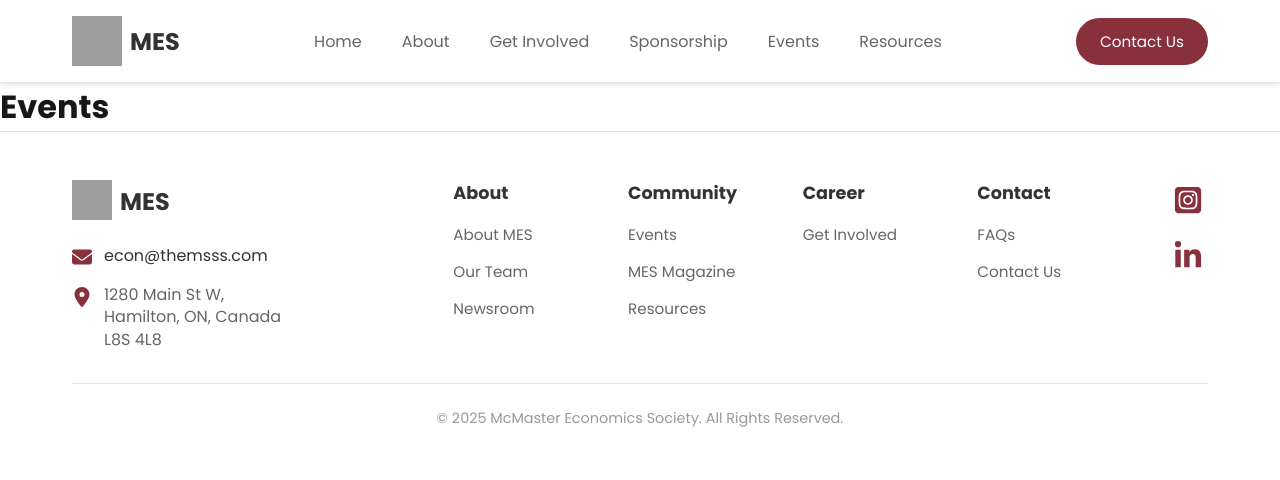
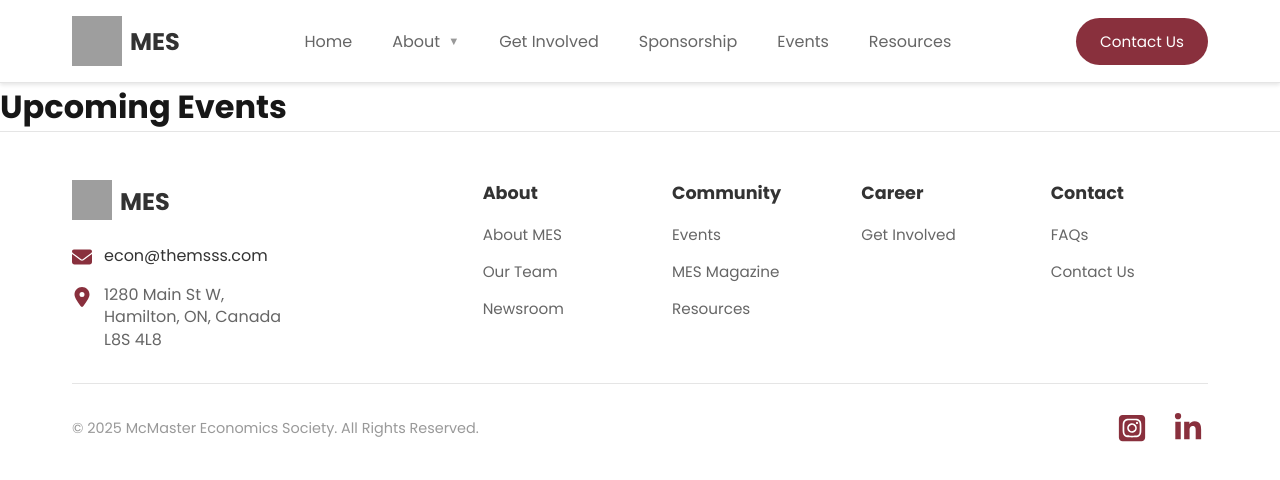
Before and after one commit to McMaster-Economics-Society/mes-website, a Next.js app: page /events in a window 1280 px wide. Shown: the top 480 px of the page. Built offline with nearby package versions, Linux system fonts and the light colour scheme; grey boxes are pictures that could not be loaded.

Commit message:
Fix: Updated footer to have social media icons and copyright sentence inline. Added Drop-down for About tab in navbar.

```diff
--- a/src/app/components/Footer.js
+++ b/src/app/components/Footer.js
@@ -103,8 +103,18 @@ export default function Footer() {
               </ul>
             </div>
           </div>
+        </div>
 
-          {/* Social Media */}
+        {/* Copyright with Social Media */}
+        <div className={styles.copyright}>
+          <hr className={styles.divider} />
+          <div className={styles.copyrightContent}>
+            <p suppressHydrationWarning>
+              © {new Date().getFullYear()} McMaster Economics Society. All
+              Rights Reserved.
+            </p>
+
+            {/* Social Media moved here */}
             <div className={styles.socialSection}>
               <a
                 href="https://www.instagram.com/mcmasterecon"
@@ -136,14 +146,6 @@ export default function Footer() {
               </a>
             </div>
           </div>
-
-        {/* Copyright */}
-        <div className={styles.copyright}>
-          <hr className={styles.divider} />
-          <p>
-            © {new Date().getFullYear()} McMaster Economics Society. All Rights
-            Reserved.
-          </p>
         </div>
       </div>
     </footer>
--- a/src/app/components/Footer.module.css
+++ b/src/app/components/Footer.module.css
@@ -10,7 +10,7 @@
 }
 .footerContent {
     display: grid;
-    grid-template-columns: 1fr 2fr auto;
+    grid-template-columns: 1fr 2fr;
     gap: 3rem;
     margin-bottom: 2rem;
 }
@@ -35,21 +35,18 @@
     flex-direction: column;
     gap: 1rem;
 }
-
 /* New styles for contact items with icons */
 .contactItem {
     display: flex;
     align-items: flex-start;
     gap: 12px;
 }
-
 .contactIcon {
     flex-shrink: 0;
     margin-top: 3px;
     width: 20px;
     height: 20px;
 }
-
 .email {
     color: #333333;
     font-weight: 500;
@@ -99,9 +96,8 @@
 }
 .socialSection {
     display: flex;
-    flex-direction: column;
     gap: 1rem;
-    align-items: flex-end;
+    align-items: center;
 }
 .socialLink {
     text-decoration: none;
@@ -131,13 +127,18 @@
 .copyright {
     margin-top: 2rem;
 }
+.copyrightContent {
+    display: flex;
+    justify-content: space-between;
+    align-items: center;
+    gap: 2rem;
+}
 .divider {
     border: none;
     border-top: 1px solid #e5e5e5;
     margin-bottom: 1.5rem;
 }
 .copyright p {
-    text-align: center;
     color: #999999;
     font-size: 0.9rem;
     margin: 0;
@@ -151,11 +152,6 @@
     .linksSection {
         grid-template-columns: repeat(2, 1fr);
         gap: 2rem;
-    }
-    .socialSection {
-        flex-direction: row;
-        justify-content: center;
-        align-items: center;
     }
 }
 @media (max-width: 768px) {
@@ -176,9 +172,14 @@
     .socialSection {
         justify-content: center;
     }
-
     /* Mobile alignment adjustments for contact items */
     .contactItem {
         justify-content: center;
     }
+    /* Stack copyright and social on mobile */
+    .copyrightContent {
+        flex-direction: column;
+        gap: 1rem;
+        text-align: center;
+    }
 }
--- a/src/app/components/Navbar.js
+++ b/src/app/components/Navbar.js
@@ -2,20 +2,44 @@
 import Link from "next/link";
 import { useState } from "react";
 import Image from "next/image";
+
 export default function Navbar() {
   const [isMobileMenuOpen, setIsMobileMenuOpen] = useState(false);
+  const [activeDropdown, setActiveDropdown] = useState(null);
 
   const toggleMobileMenu = () => {
     setIsMobileMenuOpen(!isMobileMenuOpen);
   };
 
+  const handleDropdownToggle = (itemName) => {
+    setActiveDropdown(activeDropdown === itemName ? null : itemName);
+  };
+
+  const handleMouseEnter = (itemName) => {
+    setActiveDropdown(itemName);
+  };
+
+  const handleMouseLeave = () => {
+    setActiveDropdown(null);
+  };
+
   const navItems = [
     { name: "Home", href: "/" },
-    { name: "About", href: "/about/about-mes" },
+    {
+      name: "About",
+      href: "#",
+      dropdown: [
+        { name: "About MES", href: "/about/about-mes" },
+        { name: "Our Team", href: "/about/team" },
+      ],
+    },
     { name: "Get Involved", href: "/get-involved" },
     { name: "Sponsorship", href: "/sponsorship" },
     { name: "Events", href: "/events" },
-    { name: "Resources", href: "/resources" },
+    {
+      name: "Resources",
+      href: "#",
+    },
   ];
 
   return (
@@ -38,8 +62,48 @@ export default function Navbar() {
         <div className="nav-center">
           <ul className={`nav-links ${isMobileMenuOpen ? "active" : ""}`}>
             {navItems.map((item, index) => (
-              <li key={index}>
-                <Link href={item.href}>{item.name}</Link>
+              <li
+                key={index}
+                className={`nav-item ${item.dropdown ? "has-dropdown" : ""}`}
+                onMouseEnter={() =>
+                  item.dropdown && handleMouseEnter(item.name)
+                }
+                onMouseLeave={() => item.dropdown && handleMouseLeave()}
+              >
+                <div className="nav-link-wrapper">
+                  <Link href={item.href} className="nav-link">
+                    {item.name}
+                    {item.dropdown && <span className="dropdown-arrow">▼</span>}
+                  </Link>
+
+                  {/* Mobile dropdown toggle */}
+                  {item.dropdown && (
+                    <button
+                      className="mobile-dropdown-toggle"
+                      onClick={() => handleDropdownToggle(item.name)}
+                      aria-label={`Toggle ${item.name} menu`}
+                    >
+                      ▼
+                    </button>
+                  )}
+                </div>
+
+                {/* Dropdown Menu */}
+                {item.dropdown && (
+                  <ul
+                    className={`dropdown-menu ${
+                      activeDropdown === item.name ? "show" : ""
+                    }`}
+                  >
+                    {item.dropdown.map((subItem, subIndex) => (
+                      <li key={subIndex} className="dropdown-item">
+                        <Link href={subItem.href} className="dropdown-link">
+                          {subItem.name}
+                        </Link>
+                      </li>
+                    ))}
+                  </ul>
+                )}
               </li>
             ))}
           </ul>
--- a/src/app/contact/ContactPage.module.css
+++ b/src/app/contact/ContactPage.module.css
@@ -20,6 +20,7 @@
 
 .pageTitle {
     font-size: 3rem;
+    text-align: left;
     font-weight: bold;
     color: #111827;
     margin-bottom: 16px;
@@ -27,6 +28,7 @@
 }
 
 .pageSubtitle {
+    text-align: left;
     font-size: 1.25rem;
     color: #6b7280;
     margin: 0;
@@ -233,10 +235,12 @@
 
 @media (max-width: 768px) {
     .pageTitle {
+        text-align: left;
         font-size: 2.5rem;
     }
 
     .sectionTitle {
+        text-align: left;
         font-size: 1.75rem;
     }
 
@@ -274,10 +278,12 @@
 
 @media (max-width: 480px) {
     .pageTitle {
+        text-align: left;
         font-size: 2rem;
     }
 
     .pageSubtitle {
+        text-align: left;
         font-size: 1.125rem;
     }
 
--- a/src/app/events/page.js
+++ b/src/app/events/page.js
@@ -1,7 +1,7 @@
 export default function EventsPage() {
   return (
     <div>
-      <h1>Events</h1>
+      <h1>Upcoming Events</h1>
       {/* Your page content */}
     </div>
   );
--- a/src/app/globals.css
+++ b/src/app/globals.css
@@ -35,7 +35,7 @@ a {
     text-decoration: none;
 }
 
-/* Navigation bar */
+/* ===== NAVIGATION BAR ===== */
 @media (prefers-color-scheme: dark) {
     html {
         color-scheme: dark;
@@ -48,6 +48,8 @@ a {
     padding: 1rem 0;
     box-shadow: 0 2px 4px rgba(0, 0, 0, 0.1);
     border-bottom: 1px solid #e5e5e5;
+    position: relative;
+    z-index: 1000;
 }
 
 .container {
@@ -96,6 +98,125 @@ a {
     padding: 0;
 }
 
+/* ===== DROPDOWN STYLES ===== */
+.nav-item {
+    position: relative;
+}
+
+.nav-item.has-dropdown {
+    position: relative;
+}
+
+.nav-link-wrapper {
+    display: flex;
+    align-items: center;
+    position: relative;
+}
+
+.nav-link {
+    color: #666666;
+    text-decoration: none;
+    font-weight: 500;
+    font-size: 16px;
+    transition: color 0.3s ease;
+    padding: 0.5rem 0;
+    display: flex;
+    align-items: center;
+    gap: 0.5rem;
+}
+
+.nav-link:hover {
+    color: #89303d;
+    font-weight: 700;
+}
+
+.dropdown-arrow {
+    font-size: 0.7rem;
+    transition: transform 0.3s ease;
+    color: #999999;
+}
+
+.nav-item:hover .dropdown-arrow {
+    transform: rotate(180deg);
+    color: #89303d;
+}
+
+.mobile-dropdown-toggle {
+    display: none;
+    background: none;
+    border: none;
+    cursor: pointer;
+    color: #666666;
+    font-size: 0.8rem;
+    padding: 0.5rem;
+    margin-left: 0.5rem;
+}
+
+/* Dropdown Menu */
+.dropdown-menu {
+    position: absolute;
+    top: 100%;
+    left: 50%;
+    transform: translateX(-50%);
+    background-color: #2a2a2a;
+    min-width: 280px;
+    border-radius: 12px;
+    box-shadow: 0 8px 32px rgba(0, 0, 0, 0.15);
+    opacity: 0;
+    visibility: hidden;
+    transition: all 0.3s ease;
+    margin-top: 0.5rem;
+    padding: 1rem;
+    z-index: 1000;
+    list-style: none;
+}
+
+.dropdown-menu.show {
+    opacity: 1;
+    visibility: visible;
+    transform: translateX(-50%) translateY(0);
+}
+
+.dropdown-item {
+    margin-bottom: 0.5rem;
+}
+
+.dropdown-item:last-child {
+    margin-bottom: 0;
+}
+
+.dropdown-link {
+    display: flex;
+    align-items: center;
+    gap: 0.75rem;
+    padding: 0.75rem 1rem;
+    color: #ffffff;
+    text-decoration: none;
+    font-weight: 500;
+    font-size: 15px;
+    border-radius: 8px;
+    transition: all 0.2s ease;
+    background-color: transparent;
+}
+
+.dropdown-link:hover {
+    background-color: #3a3a3a;
+    color: #ffffff;
+    transform: translateX(4px);
+}
+
+/* Add icons before dropdown links (optional) */
+.dropdown-link::before {
+    content: "→";
+    font-size: 0.8rem;
+    opacity: 0.7;
+    transition: opacity 0.2s ease;
+}
+
+.dropdown-link:hover::before {
+    opacity: 1;
+}
+
 /* Responsive spacing for larger screens */
 @media (min-width: 1200px) {
     .nav-links {
@@ -115,20 +236,6 @@ a {
     }
 }
 
-.nav-links li a {
-    color: #666666;
-    text-decoration: none;
-    font-weight: 500;
-    font-size: 16px;
-    transition: color 0.3s ease;
-    padding: 0.5rem 0;
-}
-
-.nav-links li a:hover {
-    color: #89303d;
-    font-weight: 700;
-}
-
 .contact-btn {
     background-color: #89303d;
     color: white;
@@ -144,7 +251,7 @@ a {
     background-color: #000000;
 }
 
-/* Mobile Styles */
+/* ===== MOBILE STYLES ===== */
 @media (max-width: 768px) {
     .container {
         padding: 0 1rem;
@@ -167,30 +274,86 @@ a {
         width: 100%;
         background-color: #ffffff;
         padding: 1rem;
-        text-align: center;
+        text-align: left;
         box-shadow: 0 2px 8px rgba(0, 0, 0, 0.1);
         border-top: 1px solid #e5e5e5;
         gap: 0;
+        z-index: 999;
     }
 
     .nav-links.active {
         display: flex;
     }
 
-    .nav-links li {
+    .nav-item {
         margin-bottom: 0;
         padding: 0.75rem 0;
         border-bottom: 1px solid #f0f0f0;
     }
 
-    .nav-links li:last-child {
+    .nav-item:last-child {
         border-bottom: none;
     }
 
-    .nav-links li a {
+    .nav-link-wrapper {
+        justify-content: space-between;
+        width: 100%;
+    }
+
+    .nav-link {
         color: #333333;
+        padding: 0.5rem;
+        flex: 1;
+    }
+
+    .mobile-dropdown-toggle {
         display: block;
-        padding: 0.5rem;
+        color: #666666;
+    }
+
+    .dropdown-arrow {
+        display: none;
+    }
+
+    /* Mobile dropdown styles */
+    .dropdown-menu {
+        position: static;
+        transform: none;
+        background-color: #f8f8f8;
+        box-shadow: none;
+        border-radius: 0;
+        margin: 0.5rem 0 0 0;
+        padding: 0;
+        width: 100%;
+        opacity: 1;
+        visibility: visible;
+        display: none;
+    }
+
+    .dropdown-menu.show {
+        display: block;
+        opacity: 1;
+        visibility: visible;
+        transform: none;
+    }
+
+    .dropdown-link {
+        color: #555555;
+        padding: 0.5rem 1rem;
+        margin-left: 1rem;
+        background-color: transparent;
+        border-radius: 0;
+    }
+
+    .dropdown-link:hover {
+        background-color: #e8e8e8;
+        color: #89303d;
+        transform: none;
+    }
+
+    .dropdown-link::before {
+        content: "•";
+        color: #89303d;
     }
 
     .contact-btn {
```
Lines whose indentation alone changed are shown as unchanged.
